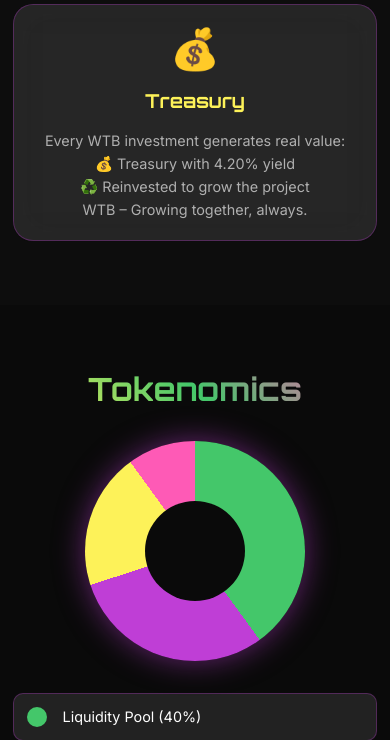
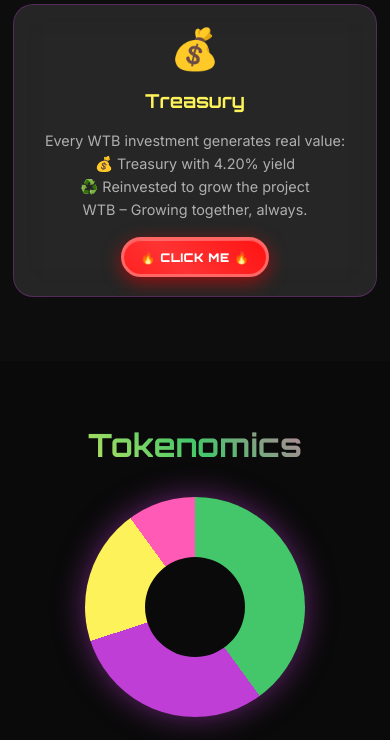
Before and after one commit to Vincenzo-Pennacchio/wtb-website, a PHP site: page / in a window 390 px wide. Shown: the part 2868-3608 px from the top of the page. Run offline with PHP 8.4, Linux system fonts and the light colour scheme.

Commit message:
Add "Click Me" button with animated styles to treasury details

```diff
--- a/assets/css/custom.css
+++ b/assets/css/custom.css
@@ -891,6 +891,96 @@ html {
   filter: drop-shadow(0 0 10px var(--gold));
 }
 
+/* Click Me Button - Meme Style */
+.click-me-btn {
+  background: linear-gradient(45deg, #ff0000, #ff3333, #ff0000);
+  background-size: 200% 200%;
+  border: 3px solid #ff6666;
+  color: #ffffff;
+  font-family: 'Orbitron', monospace;
+  font-weight: 900;
+  font-size: 0.9rem;
+  text-transform: uppercase;
+  letter-spacing: 1px;
+  padding: 0.8rem 1.5rem;
+  border-radius: 25px;
+  margin-top: 1.5rem;
+  cursor: pointer;
+  position: relative;
+  overflow: hidden;
+  transition: all 0.3s ease;
+  box-shadow:
+    0 4px 15px rgba(255, 0, 0, 0.4),
+    inset 0 1px 0 rgba(255, 255, 255, 0.2);
+  animation: redPulse 2s ease-in-out infinite;
+}
+
+.click-me-btn:hover {
+  transform: translateY(-3px) scale(1.05);
+  background: linear-gradient(45deg, #ff3333, #ff0000, #ff3333);
+  box-shadow:
+    0 8px 25px rgba(255, 0, 0, 0.6),
+    inset 0 1px 0 rgba(255, 255, 255, 0.3);
+  border-color: #ff0000;
+  animation: redPulseHover 1s ease-in-out infinite;
+}
+
+.click-me-btn:active {
+  transform: translateY(-1px) scale(0.98);
+  box-shadow:
+    0 4px 15px rgba(255, 0, 0, 0.8),
+    inset 0 2px 4px rgba(0, 0, 0, 0.2);
+}
+
+.click-me-btn::before {
+  content: '';
+  position: absolute;
+  top: 0;
+  left: -100%;
+  width: 100%;
+  height: 100%;
+  background: linear-gradient(90deg,
+    transparent,
+    rgba(255, 255, 255, 0.3),
+    transparent);
+  transition: left 0.5s ease;
+}
+
+.click-me-btn:hover::before {
+  left: 100%;
+}
+
+/* Red pulse animations */
+@keyframes redPulse {
+  0%, 100% {
+    box-shadow:
+      0 4px 15px rgba(255, 0, 0, 0.4),
+      inset 0 1px 0 rgba(255, 255, 255, 0.2);
+    background-position: 0% 50%;
+  }
+  50% {
+    box-shadow:
+      0 6px 20px rgba(255, 0, 0, 0.6),
+      inset 0 1px 0 rgba(255, 255, 255, 0.3);
+    background-position: 100% 50%;
+  }
+}
+
+@keyframes redPulseHover {
+  0%, 100% {
+    box-shadow:
+      0 8px 25px rgba(255, 0, 0, 0.6),
+      inset 0 1px 0 rgba(255, 255, 255, 0.3);
+    filter: brightness(1);
+  }
+  50% {
+    box-shadow:
+      0 12px 35px rgba(255, 0, 0, 0.8),
+      inset 0 1px 0 rgba(255, 255, 255, 0.4);
+    filter: brightness(1.2);
+  }
+}
+
 /* Treasury Details Box */
 .treasury-details-box {
   max-height: 0;
@@ -1014,6 +1104,13 @@ html {
   animation: treasuryPulse 2s ease-in-out infinite;
 }
 
+.treasury-card.expanded .click-me-btn {
+  opacity: 0;
+  transform: translateY(-10px) scale(0.8);
+  pointer-events: none;
+  transition: all 0.4s ease;
+}
+
 @keyframes treasuryPulse {
   0%, 100% {
     transform: scale(1.2);
@@ -1043,6 +1140,12 @@ html {
   .treasury-content h5 {
     font-size: 1rem;
   }
+
+  .click-me-btn {
+    font-size: 0.8rem;
+    padding: 0.7rem 1.2rem;
+    margin-top: 1rem;
+  }
 }
 
 @media (max-width: 480px) {
@@ -1068,6 +1171,13 @@ html {
   .treasury-content p {
     font-size: 0.9rem;
     line-height: 1.6;
+  }
+
+  .click-me-btn {
+    font-size: 0.75rem;
+    padding: 0.6rem 1rem;
+    margin-top: 1rem;
+    letter-spacing: 0.5px;
   }
 }
 
--- a/index.php
+++ b/index.php
@@ -149,6 +149,9 @@
             💰 Treasury with 4.20% yield<br>
             ♻️ Reinvested to grow the project<br>
             WTB – Growing together, always.</p>
+            <button class="click-me-btn" onclick="event.stopPropagation(); toggleTreasuryDetails();">
+              🔥 CLICK ME 🔥
+            </button>
           </div>
         </div>
 
```
